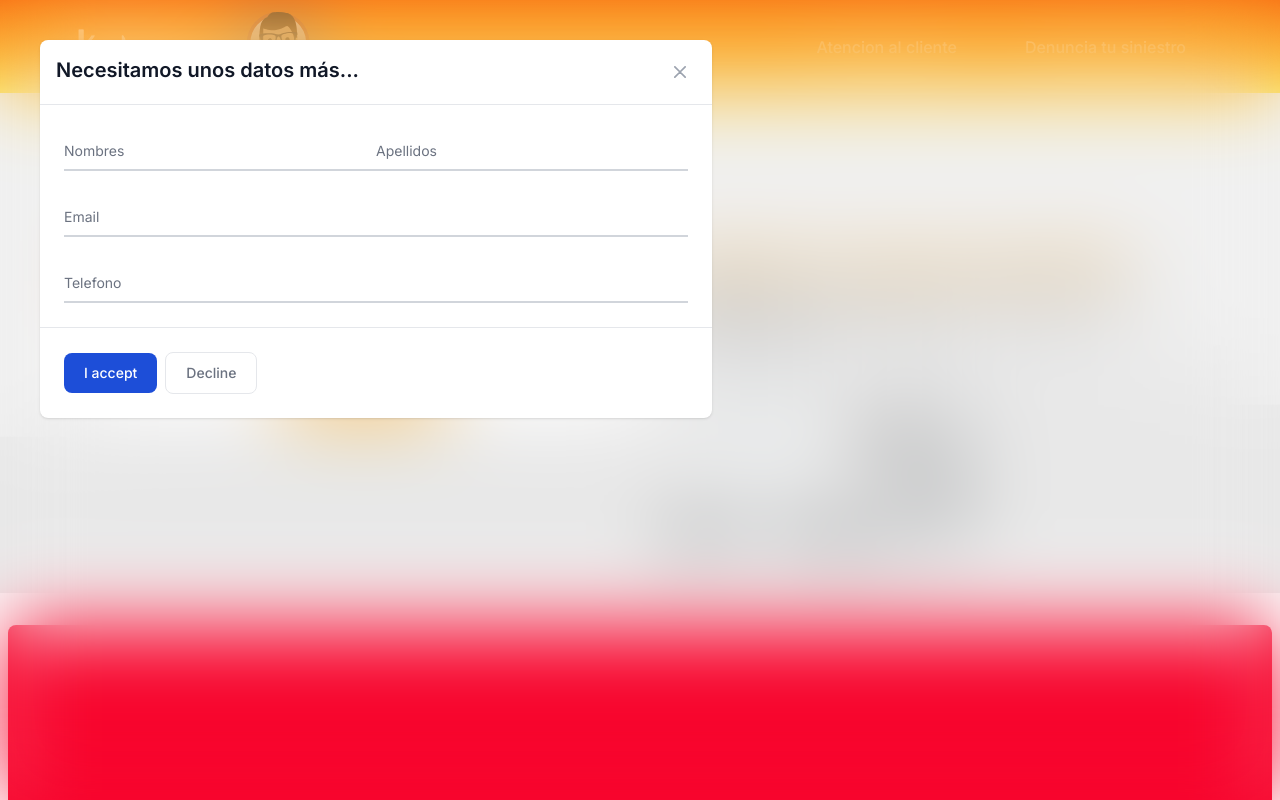
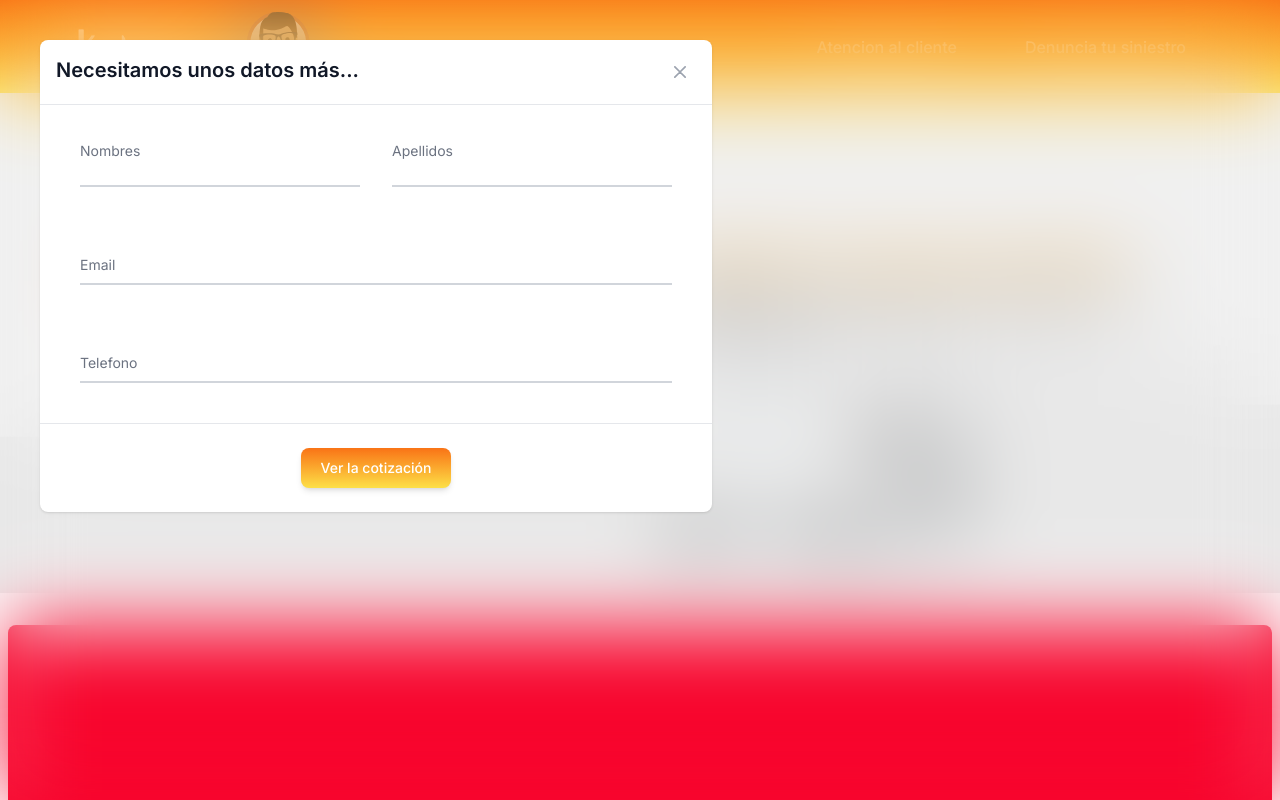
Before and after one commit to jack-rockstar/karlitosWeb, a Next.js app: page / in a window 1280 px wide. Both pictures are taken after a click on the button "Generar Cotización". Shown: the top 800 px of the page. Built offline with nearby package versions, Linux system fonts and the light colour scheme.

Commit message:
cambios componentes modal

```diff
--- a/src/app/components/Body/ModalUser.jsx
+++ b/src/app/components/Body/ModalUser.jsx
@@ -43,42 +43,35 @@ function ModalUser({ openModal, closeModal }) {
             </div>
             <div className='p-6 space-y-6'>
               <div className='grid grid-cols-2'>
-                <div className='relative z-0'>
+                <div className='relative z-0 p-4'>
                   <input type='text' id='floating_outlined' className='block py-2.5 px-0 w-full text-sm text-gray-900 bg-transparent border-0 border-b-2 border-gray-300 appearance-none dark:text-white dark:border-gray-600 dark:focus:border-blue-500 focus:outline-none focus:ring-0 focus:border-blue-600 peer' placeholder=' ' />
                   <label for='floating_outlined' className='absolute text-sm text-gray-500 dark:text-gray-400 duration-300 transform -translate-y-6 scale-75 top-3 -z-10 origin-[0] peer-focus:left-0 peer-focus:text-blue-600 peer-focus:dark:text-blue-500 peer-placeholder-shown:scale-100 peer-placeholder-shown:translate-y-0 peer-focus:scale-75 peer-focus:-translate-y-6'>Nombres</label>
                 </div>
-                <div className='relative z-0'>
+                <div className='relative z-0 p-4'>
                   <input type='text' id='floating_outlined' className='block py-2.5 px-0 w-full text-sm text-gray-900 bg-transparent border-0 border-b-2 border-gray-300 appearance-none dark:text-white dark:border-gray-600 dark:focus:border-blue-500 focus:outline-none focus:ring-0 focus:border-blue-600 peer' placeholder=' ' />
                   <label for='floating_outlined' className='absolute text-sm text-gray-500 dark:text-gray-400 duration-300 transform -translate-y-6 scale-75 top-3 -z-10 origin-[0] peer-focus:left-0 peer-focus:text-blue-600 peer-focus:dark:text-blue-500 peer-placeholder-shown:scale-100 peer-placeholder-shown:translate-y-0 peer-focus:scale-75 peer-focus:-translate-y-6'>Apellidos</label>
                 </div>
               </div>
-              <div className='grid grid-cols-1'>
+              <div className='grid grid-cols-1 p-4'>
                 <div className='relative z-0'>
                   <input type='text' id='floating_outlined' className='block py-2.5 px-0 w-full text-sm text-gray-900 bg-transparent border-0 border-b-2 border-gray-300 appearance-none dark:text-white dark:border-gray-600 dark:focus:border-blue-500 focus:outline-none focus:ring-0 focus:border-blue-600 peer' placeholder=' ' />
                   <label for='floating_outlined' className='absolute text-sm text-gray-500 dark:text-gray-400 duration-300 transform -translate-y-6 scale-75 top-3 -z-10 origin-[0] peer-focus:left-0 peer-focus:text-blue-600 peer-focus:dark:text-blue-500 peer-placeholder-shown:scale-100 peer-placeholder-shown:translate-y-0 peer-focus:scale-75 peer-focus:-translate-y-6'>Email</label>
                 </div>
               </div>
-              <div className='grid grid-cols-1'>
+              <div className='grid grid-cols-1 p-4'>
                 <div className='relative z-0'>
                   <input type='text' id='floating_outlined' className='block py-2.5 px-0 w-full text-sm text-gray-900 bg-transparent border-0 border-b-2 border-gray-300 appearance-none dark:text-white dark:border-gray-600 dark:focus:border-blue-500 focus:outline-none focus:ring-0 focus:border-blue-600 peer' placeholder=' ' />
                   <label for='floating_outlined' className='absolute text-sm text-gray-500 dark:text-gray-400 duration-300 transform -translate-y-6 scale-75 top-3 -z-10 origin-[0] peer-focus:left-0 peer-focus:text-blue-600 peer-focus:dark:text-blue-500 peer-placeholder-shown:scale-100 peer-placeholder-shown:translate-y-0 peer-focus:scale-75 peer-focus:-translate-y-6'>Telefono</label>
                 </div>
               </div>
             </div>
-            <div className='flex items-center p-6 space-x-2 border-t border-gray-200 rounded-b dark:border-gray-600'>
+            <div className='flex items-center  justify-center  p-6 space-x-2 border-t border-gray-200 rounded-b dark:border-gray-600'>
               <button
                 onClick={closeModal}
                 type='button'
-                className='text-white bg-blue-700 hover:bg-blue-800 focus:ring-4 focus:outline-none focus:ring-blue-300 font-medium rounded-lg text-sm px-5 py-2.5 text-center dark:bg-blue-600 dark:hover:bg-blue-700 dark:focus:ring-blue-800'
+                className='shadow-md bg-gradient-to-b from-orange-500 to-yellow-300 text-white bg-blue-700 hover:bg-blue-800 focus:ring-4 focus:outline-none focus:ring-blue-300 font-medium rounded-lg text-sm px-5 py-2.5 text-center dark:bg-blue-600 dark:hover:bg-blue-700 dark:focus:ring-blue-800'
               >
-                I accept
-              </button>
-              <button
-                onClick={closeModal}
-                type='button'
-                className='text-gray-500 bg-white hover:bg-gray-100 focus:ring-4 focus:outline-none focus:ring-blue-300 rounded-lg border border-gray-200 text-sm font-medium px-5 py-2.5 hover:text-gray-900 focus:z-10 dark:bg-gray-700 dark:text-gray-300 dark:border-gray-500 dark:hover:text-white dark:hover:bg-gray-600 dark:focus:ring-gray-600'
-              >
-                Decline
+                Ver la cotización
               </button>
             </div>
           </div>
```
